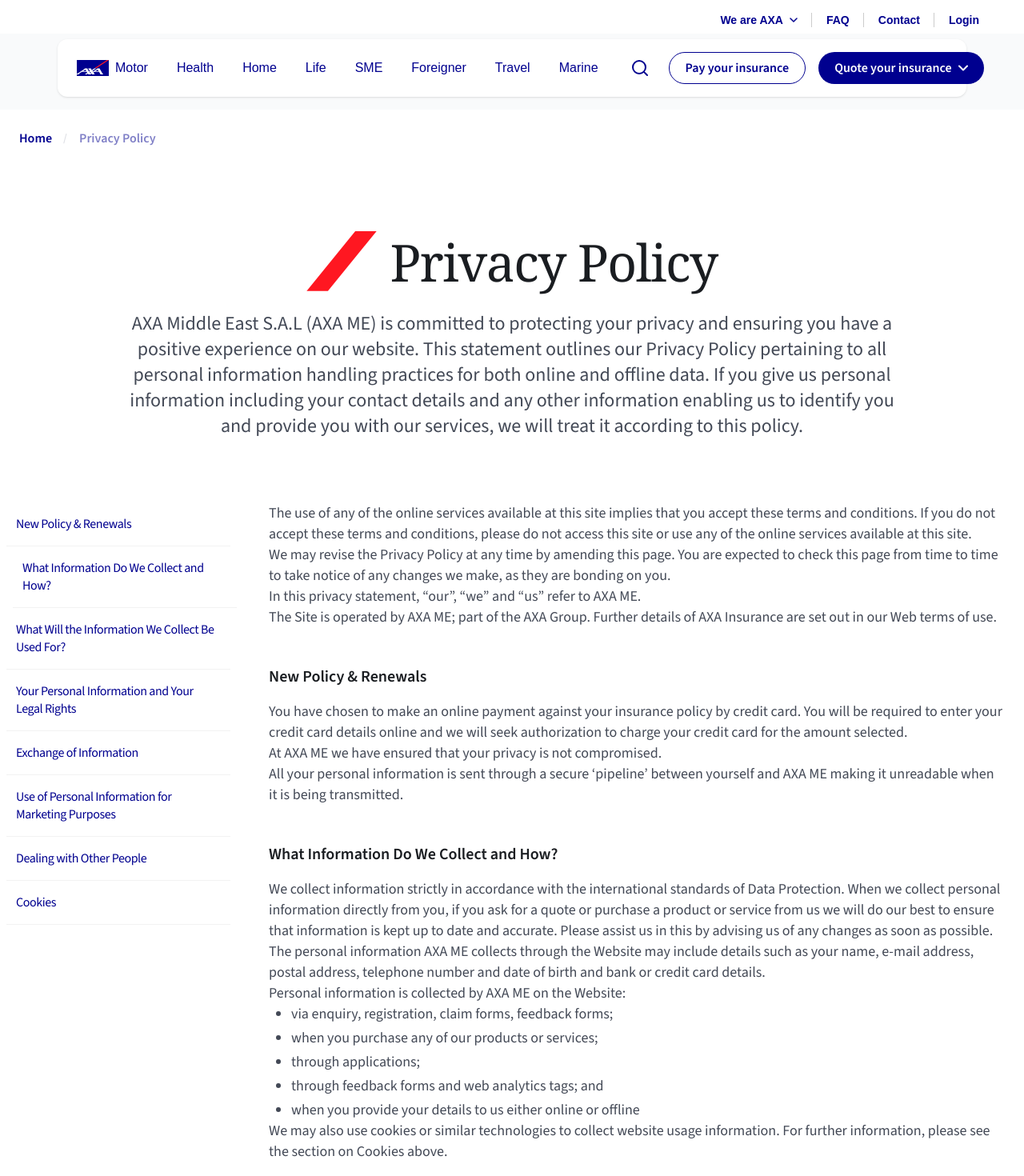
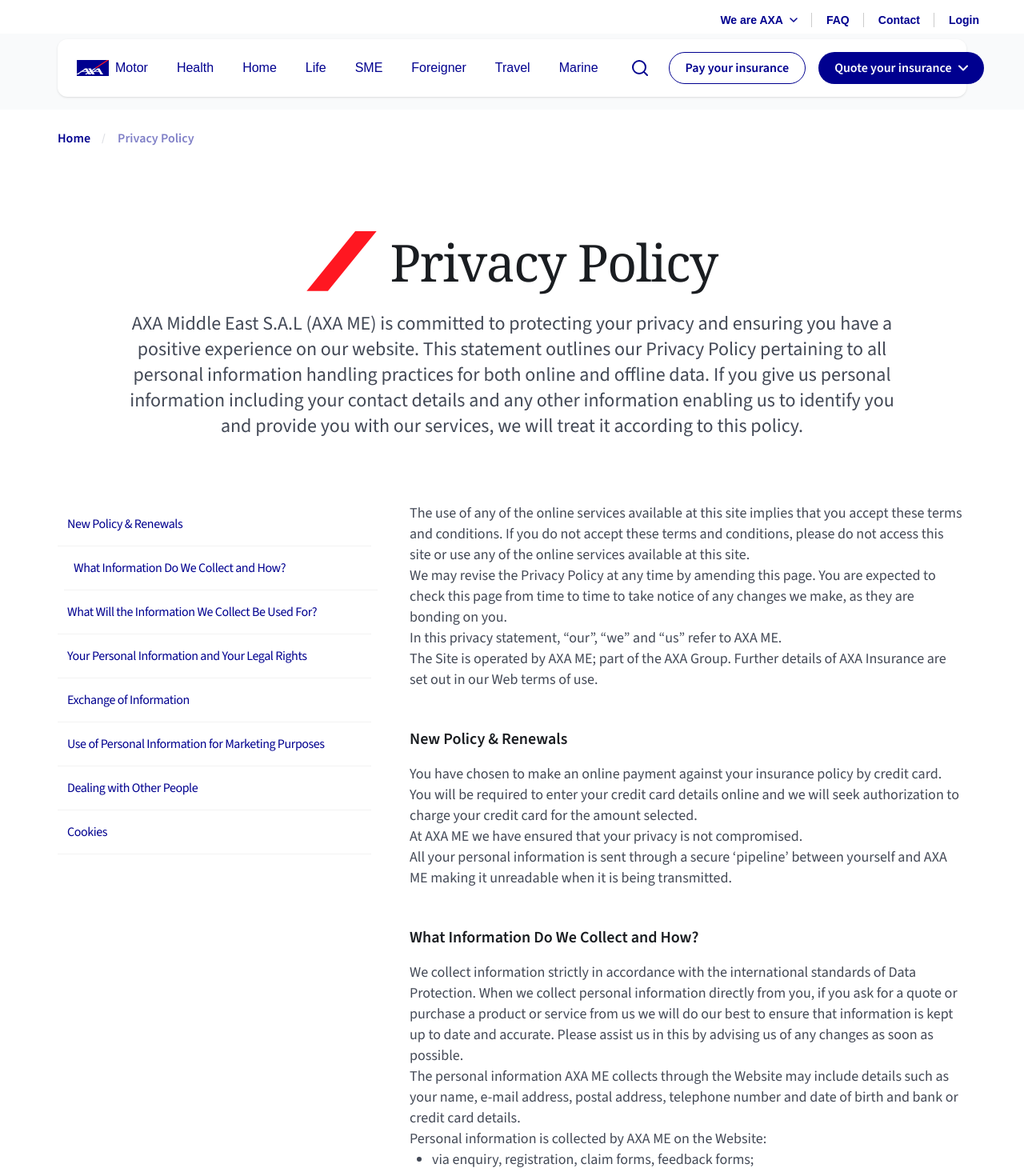
Before and after one commit to sprklco/axa-frontend, a Next.js app: page /privacy-policy in a window 1280 px wide. Shown: the top 1470 px of the page at 80% size. Built offline with nearby package versions, Linux system fonts and the light colour scheme.

Commit message:
fix: update spacing in privacy policy page

```diff
--- a/src/app/privacy-policy/page.tsx
+++ b/src/app/privacy-policy/page.tsx
@@ -195,7 +195,7 @@
   return (
     <main className="flex flex-1 flex-col bg-white">
       <div className="bg-white">
-        <Container className="px-2 md:px-4 lg:px-6 py-4 md:py-6">
+        <Container className="py-4 md:py-6">
           <Breadcrumbs
             items={[
               { label: "Home", href: "/" },
@@ -208,12 +208,12 @@
         title={privacyIntroSection.title}
         description={privacyIntroSection.description}
       />
-      <Container className="px-2 md:px-4 lg:px-6 pb-20">
+      <Container className="pb-20">
         <div className="flex flex-col gap-12 lg:flex-row lg:items-start lg:gap-12">
-          <div className="w-full max-w-[360px] lg:w-[280px] lg:sticky lg:top-[160px] lg:-ml-4">
+          <div className="w-full max-w-[392px] lg:w-[392px] shrink-0 lg:sticky lg:top-[160px]">
             <OnPageSummaryList items={privacySummaryItems} />
           </div>
-          <div className="flex-1">
+          <div className="flex-1 min-w-0">
             <LegalContentSections sections={privacyContentSections} />
           </div>
         </div>
```
